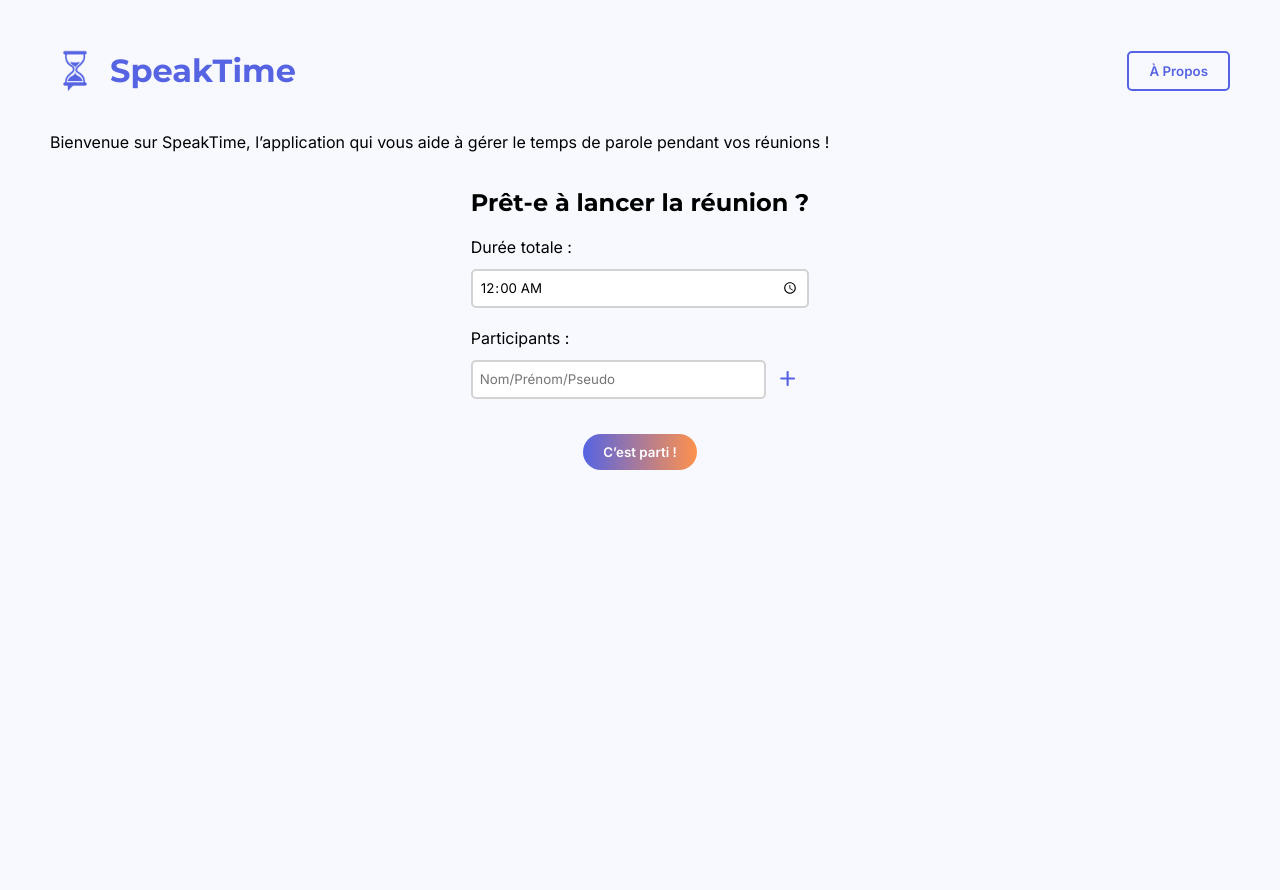
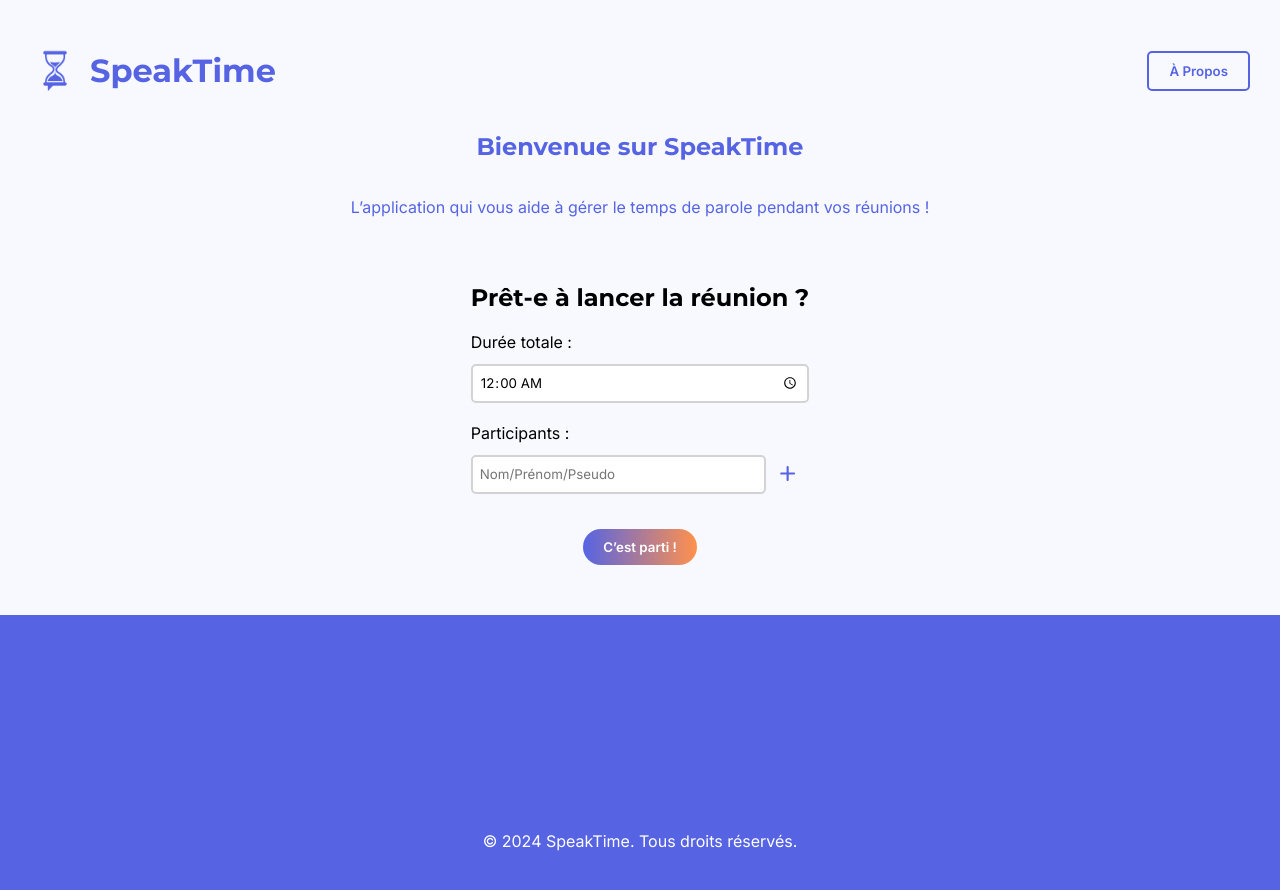
Before and after one commit to SandraPautonnier/SpeakTime, a React (Vite) app: page / in a window 1280 px wide. Shown: the top 890 px of the page. Before the commit the page ends 800 px from the top, so only its background shows below. Built offline with nearby package versions, Linux system fonts and the light colour scheme.

Commit message:
feat: implement Footer component and enhance Header with navigation and banner

```diff
--- a/src/components/Footer.jsx
+++ b/src/components/Footer.jsx
@@ -0,0 +1,11 @@
+import React from 'react'
+
+const Footer = () => {
+  return (
+    <footer>
+        <p>© 2024 SpeakTime. Tous droits réservés.</p>
+    </footer>
+  )
+}
+
+export default Footer
--- a/src/components/Header.jsx
+++ b/src/components/Header.jsx
@@ -3,11 +3,19 @@ import Logo from "../assets/Logo_SpeakTime.png"
 const Header = () => {
   return (
     <header>
-        <div className="header-content">
+      <div className="header-nav">
+        <div className="header-logo">
             <img className="logo" src={Logo} alt="Logo SpeakTime" />
             <h1>SpeakTime</h1>
         </div>
-        <button className="btn-secondary">À Propos</button>
+        <nav>
+          <button className="btn-secondary">À Propos</button>
+        </nav>
+      </div>
+      <div className="banner">
+        <h2>Bienvenue sur SpeakTime</h2>
+        <p>L’application qui vous aide à gérer le temps de parole pendant vos réunions !</p>
+      </div>
     </header>
   )
 }
--- a/src/pages/Home.jsx
+++ b/src/pages/Home.jsx
@@ -4,7 +4,7 @@ import { useNavigate } from "react-router-dom";
 import Header from "../components/Header";
 import { FontAwesomeIcon } from '@fortawesome/react-fontawesome';
 import { faPlus, faTrash } from '@fortawesome/free-solid-svg-icons';
-
+import Footer from "../components/Footer";
 
 export default function Home() {
   const [members, setMembers] = useState([]);
@@ -39,7 +39,6 @@ export default function Home() {
   return (
     <div className="home">
       <Header />
-      <p>Bienvenue sur SpeakTime, l’application qui vous aide à gérer le temps de parole pendant vos réunions !</p>
       <main>
         <section>
           <h2>Prêt-e à lancer la réunion ?</h2>
@@ -51,6 +50,7 @@ export default function Home() {
                 value={duration}
                 onChange={e => setDuration(e.target.value)}
                 step="60"
+                placeholder="hh:mm"
                 required
               />
             </div>
@@ -85,7 +85,7 @@ export default function Home() {
           </button>
         </section>
       </main>
-
+      <Footer />
     </div>
   );
 }
--- a/src/sass/layout/footer.scss
+++ b/src/sass/layout/footer.scss
@@ -0,0 +1,11 @@
+footer {
+    background-color: $primary-color;
+    color: white;
+    width: 100%;
+    display: flex;
+    flex-direction: column;
+    justify-content: center;
+    align-items: center;
+    padding: 200px 0;
+    margin-top: 50px;
+}
--- a/src/sass/layout/header.scss
+++ b/src/sass/layout/header.scss
@@ -2,10 +2,13 @@
 @import "../utils/variables";
 
 header {
-    @include flex-row-between();
+
     color: $primary-color;
-    margin-bottom: 20px;
-    .header-content {
+
+    .header-nav {
+        @include flex-row-between();
+    }
+    .header-logo {
         display: flex;
         flex-direction: row;
         align-items: center;
@@ -28,4 +31,18 @@ header {
         display: none;
         }
     }
+    .banner {
+        height: 100%;
+        width: 100%;
+        color: $primary-color;
+        border-radius: 10px;
+        display: flex;
+        flex-direction: column;
+        align-items: center;
+        justify-content: center;
+        p {
+            padding: 0 20px;
+            text-align: center;
+        }
+    }
 }
--- a/src/sass/main.scss
+++ b/src/sass/main.scss
@@ -15,8 +15,7 @@ h1, h2, h3, h4, h5, h6 {
 }
 
 body {
-    width: 1240px;
-    max-width: 100%;
+    width: 100%;
     margin: 0 auto;
     background-color: $background-color;
     background-size: cover;
@@ -24,7 +23,14 @@ body {
     background-repeat: no-repeat;
 }
 .App {
-    padding: 30px;
+    display: flex;
+    flex-direction: column;
+
+}
+header, main {
+    margin: 30px auto;
+    max-width: 1240px;
+    padding: 0 30px;
 }
 
 p, label, input, select, textarea, ul, li, span {
--- a/src/style.css
+++ b/src/style.css
@@ -25,32 +25,33 @@
 }
 
 header {
+  color: #5664E3;
+}
+header .header-nav {
   display: flex;
   flex-direction: row;
   align-items: center;
   justify-content: space-between;
-  color: #5664E3;
-  margin-bottom: 20px;
 }
-header .header-content {
+header .header-logo {
   display: flex;
   flex-direction: row;
   align-items: center;
   gap: 10px;
 }
-header .header-content .logo {
+header .header-logo .logo {
   max-width: 50px;
 }
 @media (max-width: 479px) {
-  header .header-content .logo {
+  header .header-logo .logo {
     width: 30px;
   }
 }
-header .header-content h1 {
+header .header-logo h1 {
   font-size: 2rem;
 }
 @media (max-width: 479px) {
-  header .header-content h1 {
+  header .header-logo h1 {
     font-size: 1.5rem;
   }
 }
@@ -58,6 +59,32 @@ header .header-content h1 {
   header button {
     display: none;
   }
+}
+header .banner {
+  height: 100%;
+  width: 100%;
+  color: #5664E3;
+  border-radius: 10px;
+  display: flex;
+  flex-direction: column;
+  align-items: center;
+  justify-content: center;
+}
+header .banner p {
+  padding: 0 20px;
+  text-align: center;
+}
+
+footer {
+  background-color: #5664E3;
+  color: white;
+  width: 100%;
+  display: flex;
+  flex-direction: column;
+  justify-content: center;
+  align-items: center;
+  padding: 200px 0;
+  margin-top: 50px;
 }
 
 .btn-remove {
@@ -78,8 +105,7 @@ h1, h2, h3, h4, h5, h6 {
 }
 
 body {
-  width: 1240px;
-  max-width: 100%;
+  width: 100%;
   margin: 0 auto;
   background-color: #F7F9FF;
   background-size: cover;
@@ -88,7 +114,14 @@ body {
 }
 
 .App {
-  padding: 30px;
+  display: flex;
+  flex-direction: column;
+}
+
+header, main {
+  margin: 30px auto;
+  max-width: 1240px;
+  padding: 0 30px;
 }
 
 p, label, input, select, textarea, ul, li, span {
@@ -116,10 +149,12 @@ main {
   border-radius: 20px;
   margin-top: 30px;
   cursor: pointer;
-  transition: transform 0.3s ease;
+  transition: box-shadow 0.3s ease-in-out;
 }
 .btn-main:hover {
-  transform: scale(1.2);
+  -webkit-box-shadow: 0px 2px 10px 1px rgba(105, 105, 105, 0.4);
+  box-shadow: 0px 2px 10px 1px rgba(105, 105, 105, 0.4);
+  transform: scale(1.02);
 }
 .btn-main:disabled {
   background-color: grey;
@@ -135,7 +170,7 @@ main {
   padding: 10px 20px;
   border-radius: 5px;
   cursor: pointer;
-  transition: background-color 0.3s ease, color 0.3s ease;
+  transition: background-color 0.3s ease-in-out, color 0.3s ease-in-out;
 }
 .btn-secondary:hover {
   background-color: #5664E3;
```
Also changed, not shown: src/sass/utils/mixins.scss (+5 -3 lines), 1 other file (tests, documents, lock files or other folders).
